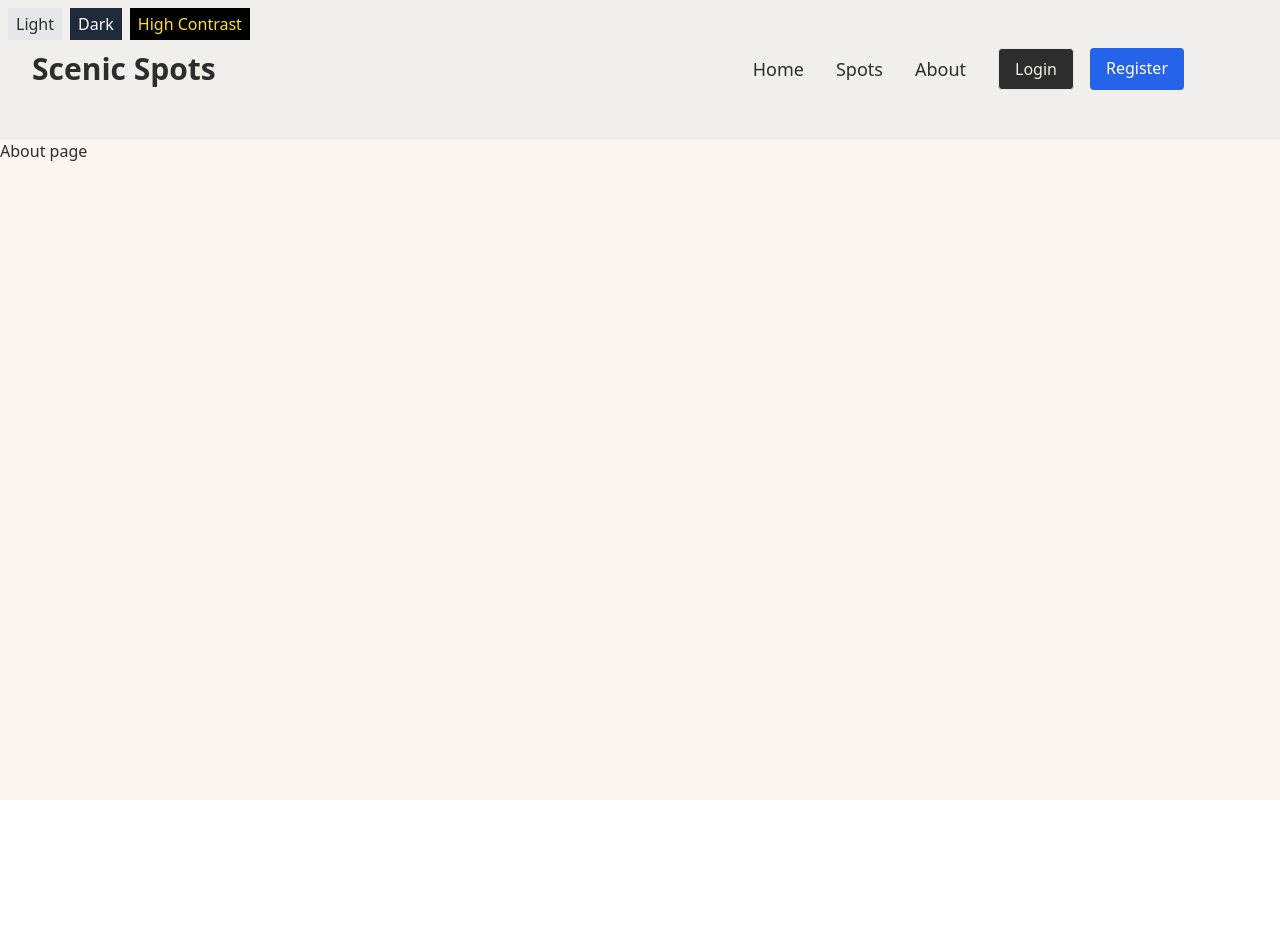
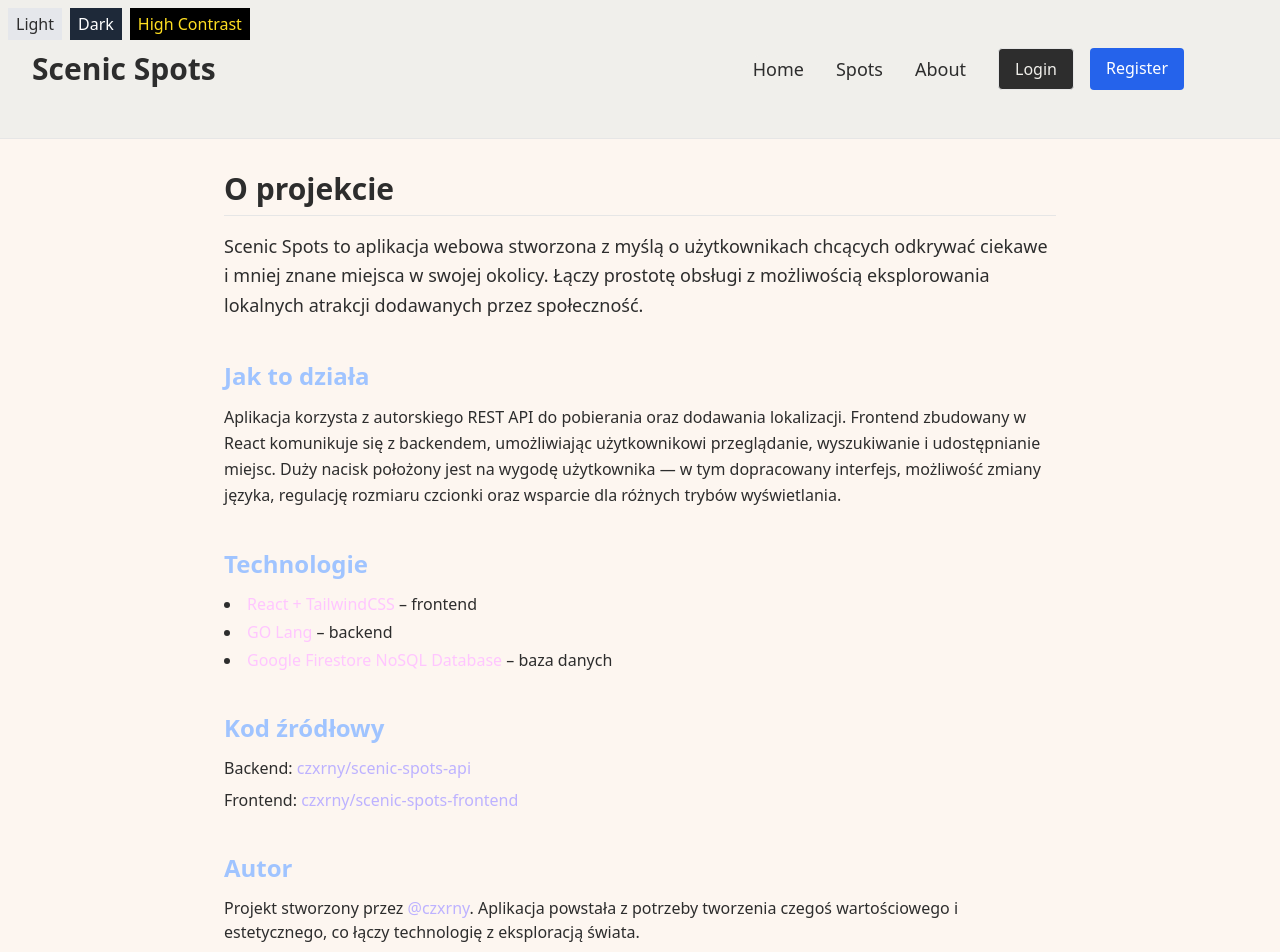
Before and after one commit to czxrny/scenic-spots-frontend, a React (Vite) app: page /about in a window 1280 px wide. Shown: the top 952 px of the page. Before the commit the page ends 800 px from the top, so only its background shows below. Built offline with nearby package versions, Linux system fonts and the light colour scheme.

Commit message:
feat: updated about and home pages

```diff
--- a/src/pages/About.jsx
+++ b/src/pages/About.jsx
@@ -1,3 +1,74 @@
+import React from 'react';
+
 export default function About() {
-  return <div>About page</div>;
+    return (
+        <div className="max-w-4xl mx-auto p-8 text-[var(--color-text)] space-y-10">
+            <section>
+                <h2 className="text-3xl font-semibold mb-4 border-b border-[var(--color-border)] pb-2">
+                    O projekcie
+                </h2>
+                <p className="text-lg leading-relaxed">
+                    Scenic Spots to aplikacja webowa stworzona z myślą o użytkownikach chcących odkrywać ciekawe i mniej znane miejsca w swojej okolicy.
+                    Łączy prostotę obsługi z możliwością eksplorowania lokalnych atrakcji dodawanych przez społeczność.
+                </p>
+            </section>
+
+            <section>
+                <h2 className="text-2xl font-semibold mb-3 text-[var(--color-primary)]">
+                    Jak to działa
+                </h2>
+                <p className="text-base leading-relaxed">
+                    Aplikacja korzysta z autorskiego REST API do pobierania oraz dodawania lokalizacji. Frontend zbudowany w React komunikuje się z backendem,
+                    umożliwiając użytkownikowi przeglądanie, wyszukiwanie i udostępnianie miejsc. Duży nacisk położony jest na wygodę użytkownika — w tym dopracowany interfejs,
+                    możliwość zmiany języka, regulację rozmiaru czcionki oraz wsparcie dla różnych trybów wyświetlania.
+                </p>
+            </section>
+
+            <section>
+                <h2 className="text-2xl font-semibold mb-3 text-[var(--color-primary)]">
+                    Technologie
+                </h2>
+                <ul className="list-disc list-inside space-y-1 text-base">
+                    <li><span className="text-[var(--color-accent)]">React + TailwindCSS</span> – frontend</li>
+                    <li><span className="text-[var(--color-accent)]">GO Lang</span> – backend</li>
+                    <li><span className="text-[var(--color-accent)]">Google Firestore NoSQL Database</span> – baza danych</li>
+                </ul>
+            </section>
+
+            <section>
+                <h2 className="text-2xl font-semibold mb-3 text-[var(--color-primary)]">
+                    Kod źródłowy
+                </h2>
+                <ul className="space-y-2 text-base">
+                    <li>
+                        Backend: <a
+                            href="https://github.com/czxrny/scenic-spots-api"
+                            className="text-[var(--color-secondary)] hover:underline"
+                            target="_blank" rel="noopener noreferrer"
+                        >czxrny/scenic-spots-api</a>
+                    </li>
+                    <li>
+                        Frontend: <a
+                            href="https://github.com/czxrny/scenic-spots-frontend"
+                            className="text-[var(--color-secondary)] hover:underline"
+                            target="_blank" rel="noopener noreferrer"
+                        >czxrny/scenic-spots-frontend</a>
+                    </li>
+                </ul>
+            </section>
+
+            <section>
+                <h2 className="text-2xl font-semibold mb-3 text-[var(--color-primary)]">
+                    Autor
+                </h2>
+                <p className="text-base">
+                    Projekt stworzony przez <a
+                        href="https://github.com/czxrny"
+                        className="text-[var(--color-secondary)] hover:underline"
+                        target="_blank" rel="noopener noreferrer"
+                    >@czxrny</a>. Aplikacja powstała z potrzeby tworzenia czegoś wartościowego i estetycznego, co łączy technologię z eksploracją świata.
+                </p>
+            </section>
+        </div>
+    );
 }
--- a/src/pages/Home.jsx
+++ b/src/pages/Home.jsx
@@ -2,14 +2,13 @@ import React from 'react';
 
 export default function Home() {
     return (
-        <div className="max-w-3xl mx-auto p-6">
-            <h1 className="text-4xl font-bold underline mb-4 text-center text-[var(--color-text)]">
+        <div className="max-w-3xl mx-auto p-6 text-[var(--color-text)]">
+            <h1 className="text-4xl font-bold mb-4 text-center">
                 Ciekawe miejsca w Twojej okolicy
             </h1>
-            <p className="text-lg leading-relaxed text-[var(--color-text)]">
-                Witamy na stronie Scenic Spots! Znajdziesz tu starannie wyselekcjonowane, niezwykłe miejsca warte odwiedzenia w Twojej okolicy.
-                Odkryj ukryte perełki, malownicze krajobrazy i unikalne atrakcje, które sprawią, że Twoje spacery i wycieczki staną się niezapomnianą przygodą.
-                Zapraszamy do eksploracji i dzielenia się swoimi ulubionymi miejscami z innymi!
+            <p className="text-lg leading-relaxed text-center">
+                Aplikacja webowa do odkrywania interesujących i mniej znanych miejsc w Twoim otoczeniu.
+                Korzysta z autorskiego API oraz pozwala użytkownikom dodawać i przeglądać lokalizacje warte odwiedzenia.
             </p>
         </div>
     );
```
